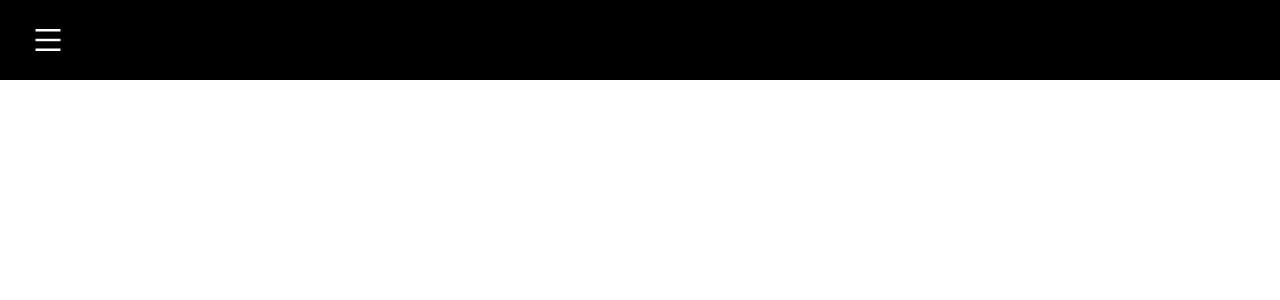
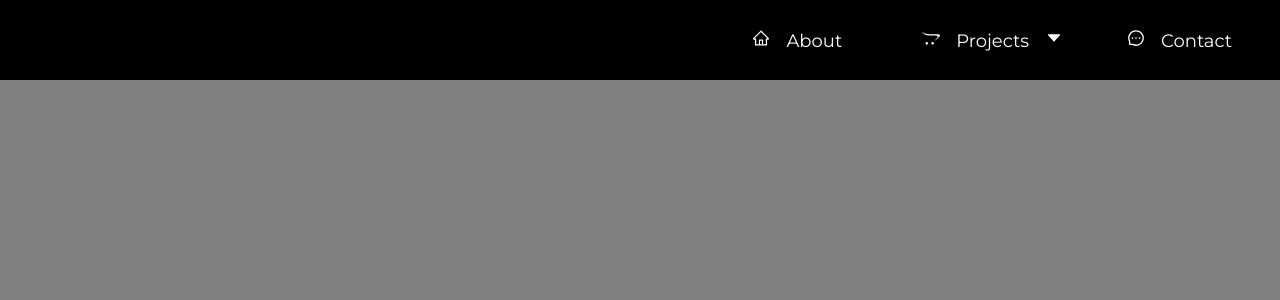
Before and after one commit to olowek92/portfolio2k22, a React (Create React App) app: page / in a window 1280 px wide. Shown: the top 300 px of the page. Built offline with nearby package versions, Linux system fonts and the light colour scheme.

Commit message:
styling-navigation-third-version

```diff
--- a/src/assets/styles/GlobalStyle.tsx
+++ b/src/assets/styles/GlobalStyle.tsx
@@ -9,6 +9,10 @@ export const GlobalStyle = createGlobalStyle`
 
     body {
         font-family: 'Montserrat', sans-serif;
+
+        /* Test start */
+        background-color: grey;
+        /* Test end */
     }
 
     a, button {
--- a/src/components/molecules/Menu/Menu.styles.tsx
+++ b/src/components/molecules/Menu/Menu.styles.tsx
@@ -15,9 +15,19 @@ export const MenuLink = styled(Link)`
         background-color: ${({ theme }) => theme.colors.bcgActiveLink};
         border-left: 4px solid ${({ theme }) => theme.colors.main};
     }
+
+    @media(min-width: 992px) {
+        &:hover {
+            border: none;
+        }
+    }
 `
 
 export const MenuLabel = styled.span`
+    margin-left: 1rem;
+`
+
+export const SubmenuIconWrap = styled.div`
     margin-left: 1rem;
 `
 
@@ -30,9 +40,19 @@ export const DropdownLink = styled(Link)`
     padding-left: 3rem;
     text-decoration: none;
     color: ${({ theme }) => theme.colors.white};
+    @media(min-width: 992px) {
+        padding-left: 2rem;
+    }
 
     &:hover {
         background-color: ${({ theme }) => theme.colors.bcgActiveLink};
         border-left: 4px solid ${({ theme }) => theme.colors.main};
     }
 `
+
+export const DropdownLinkWrap = styled.div`
+
+    @media(min-width: 992px) {
+        position: absolute;
+    }
+`
--- a/src/components/molecules/Menu/Menu.tsx
+++ b/src/components/molecules/Menu/Menu.tsx
@@ -1,6 +1,6 @@
 import React, { FC,useState } from 'react';
 import { MenuItem } from 'models/MenuItem';
-import { MenuLink,MenuLabel,DropdownLink } from './Menu.styles'
+import { MenuLink,MenuLabel, SubmenuIconWrap, DropdownLink, DropdownLinkWrap } from './Menu.styles'
 
 type MenuLinkProps = {
     item: MenuItem
@@ -14,21 +14,29 @@ const Menu: FC<MenuLinkProps> = ({ item }): JSX.Element => {
     setSubmenu(!submenu)
   }
 
-  return <>
+  return (
+    <div>
       <MenuLink to={item.path} onClick={showSubmenu}>
         <div>
           {item.icon}
           <MenuLabel>{item.title}</MenuLabel>
         </div>
-      <div>{item?.submenu && submenu ? item?.iconOpened : item?.iconClosed}</div>
+        {item?.submenu && submenu
+        ? <SubmenuIconWrap>{item?.iconOpened}</SubmenuIconWrap>
+        : <SubmenuIconWrap>{item?.iconClosed}</SubmenuIconWrap>}
       </MenuLink>
+      <DropdownLinkWrap>
       {submenu && item?.submenu?.map((submenuItem, index) => {
-      return <DropdownLink to={submenuItem.path} key={index} >
+        return (
+          <DropdownLink to={submenuItem.path} key={index} >
             {submenuItem.icon}
             <MenuLabel>{submenuItem.title}</MenuLabel>
           </DropdownLink>
+        )
       })}
-  </>;
+      </DropdownLinkWrap>
+    </div>
+  )
 };
 
 export default Menu;
--- a/src/components/organisms/Sidebar/Sidebar.styles.tsx
+++ b/src/components/organisms/Sidebar/Sidebar.styles.tsx
@@ -6,6 +6,10 @@ export const Nav = styled.div`
     align-items: center;
     height: 5rem;
     background-color: ${({ theme }) => theme.colors.black};
+
+    @media(min-width: 992px) {
+        justify-content: flex-end;
+    }
 `
 
 export const NavIcon = styled.div`
@@ -16,6 +20,10 @@ export const NavIcon = styled.div`
     font-size: 2rem;
     margin-left: 2rem;
     cursor: pointer;
+
+    @media(min-width: 992px) {
+        display: none;
+    }
 `
 
 export const SidebarNav = styled.div<{ sidebar: boolean }>`
@@ -26,8 +34,20 @@ export const SidebarNav = styled.div<{ sidebar: boolean }>`
     top: 0;
     left: ${({ sidebar }) => sidebar ? '0' : '-100%'};
     transition: 350ms;
+
+    @media(min-width: 992px) {
+        display: none;
+    }
 `
 
 export const SidebarWrap = styled.div`
 
 `
+
+export const MenuDesktop = styled.div`
+    display: none;
+
+    @media(min-width: 992px) {
+        display: flex;
+    }
+`
--- a/src/components/organisms/Sidebar/Sidebar.tsx
+++ b/src/components/organisms/Sidebar/Sidebar.tsx
@@ -1,5 +1,5 @@
 import React, { FC, useState } from 'react';
-import { Nav, NavIcon, SidebarNav, SidebarWrap } from './Sidebar.styles'
+import { Nav, NavIcon, SidebarNav, SidebarWrap, MenuDesktop } from './Sidebar.styles';
 import { IconContext } from "react-icons";
 import { AiOutlineMenu, AiOutlineClose } from 'react-icons/ai';
 import { MenuData } from 'data/MenuData';
@@ -16,6 +16,11 @@ const Sidebar:FC = (): JSX.Element => {
   return (
     <IconContext.Provider value={{ color: "#fff" }}>
       <Nav >
+        <MenuDesktop>
+          {MenuData.map(( item, index ) => {
+            return <Menu item={item} key={index} />
+          })}
+        </MenuDesktop>
         <NavIcon onClick={showSidebar}>
           <AiOutlineMenu />
         </NavIcon>
```
Lines whose indentation alone changed are shown as unchanged.
